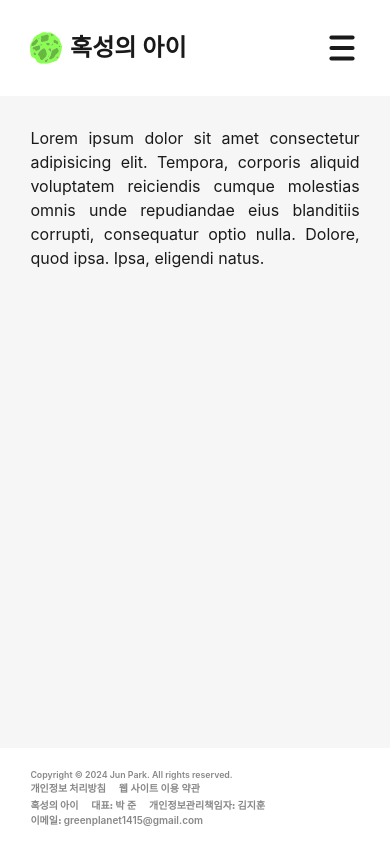
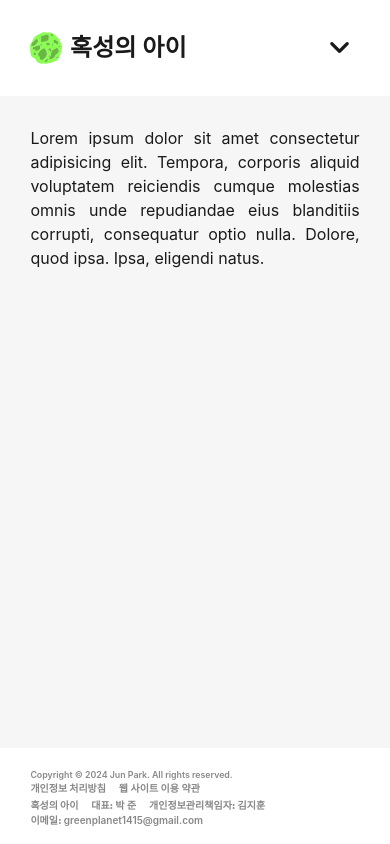
Before and after one commit to jihun-io/grnplnt, a Next.js app: page / in a window 390 px wide. Built offline with nearby package versions, Linux system fonts and the light colour scheme; a web font is replaced by a local one.

Commit message:
아이콘을 구글 머티리얼 아이콘으로 대체

```diff
--- a/src/app/globals.css
+++ b/src/app/globals.css
@@ -53,6 +53,15 @@
   --bold-weight: 700;
 }
 
+@media (prefers-color-scheme: dark) {
+  :root {
+    --foreground: #f6f6f6;
+    --foreground-light: #b0b0b0;
+    --background: #4f4f4f;
+    --background-light: #1a1a1a;
+  }
+}
+
 html {
   font-size: 10px;
   font-family: pretendard variable, Pretendard, -apple-system,
@@ -61,6 +70,10 @@ html {
     segoe ui emoji, segoe ui symbol, sans-serif;
   font-weight: 400;
   color: var(--foreground);
+}
+
+.material-symbols-rounded {
+  font-variation-settings: "FILL" 0, "wght" 400, "GRAD" 0, "opsz" 24;
 }
 
 .flex {
@@ -147,18 +160,22 @@ header div.title-row button {
   height: 4.4rem;
 }
 
-header nav button img {
-  width: 1.6rem;
-  height: 2.8rem;
-  transition: width 0.3s;
+header nav button span.material-symbols-rounded,
+header div.title-row button span.material-symbols-rounded {
+  font-size: 5rem;
 }
 
-header.close nav button img {
-  transform: rotate(0deg);
+header nav button span.material-symbols-rounded,
+header div.title-row button span.material-symbols-rounded {
+  transition: all 0.3s;
 }
 
-header.close nav button img {
-  transform: rotate(-180deg);
+header.open nav button span.material-symbols-rounded {
+  transform: rotate(180deg);
+}
+
+header.open div button span.material-symbols-rounded {
+  transform: rotate(180deg);
 }
 
 header nav ul {
@@ -282,7 +299,9 @@ footer ul.info {
   }
 
   header div.title-row button {
+    width: calc(100% - 25rem);
     display: flex;
+    justify-content: flex-end;
   }
 
   header nav {
--- a/src/app/layout.js
+++ b/src/app/layout.js
@@ -98,6 +98,12 @@ export const metadata = {
 export default function RootLayout({ children }) {
   return (
     <html lang="ko">
+      <head>
+        <link
+          rel="stylesheet"
+          href="https://fonts.googleapis.com/css2?family=Material+Symbols+Rounded:opsz,wght,FILL,GRAD@24,400,0,0"
+        />
+      </head>
       <body>
         <Header title={metadata.title} />
         {children}
--- a/src/components/header.js
+++ b/src/components/header.js
@@ -26,22 +26,12 @@ export default function Header({ title }) {
           <h1>{title}</h1>
         </Link>
         <button id="nav-toggle-col" className="flex-center" onClick={toggleNav}>
-          <Image
-            src="/images/hamburger.svg"
-            alt="메뉴"
-            width={26}
-            height={26}
-          />
+          <span class="material-symbols-rounded">keyboard_arrow_down</span>
         </button>
       </div>
       <nav className="flex-row">
         <button id="nav-toggle-row" className="flex-center" onClick={toggleNav}>
-          <Image
-            src="/images/chevron-right.svg"
-            alt="메뉴"
-            width={16}
-            height={28}
-          />
+          <span className="material-symbols-rounded">chevron_left</span>
         </button>
         <ul>
           <li>
```
